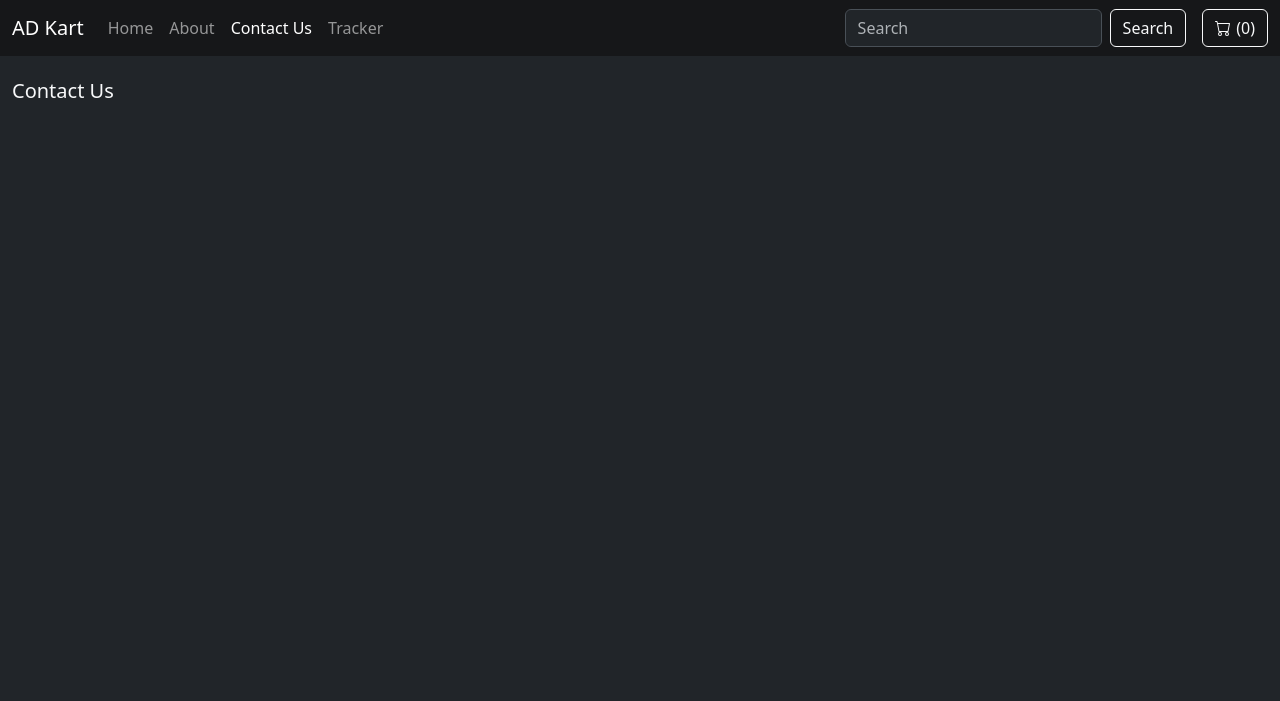
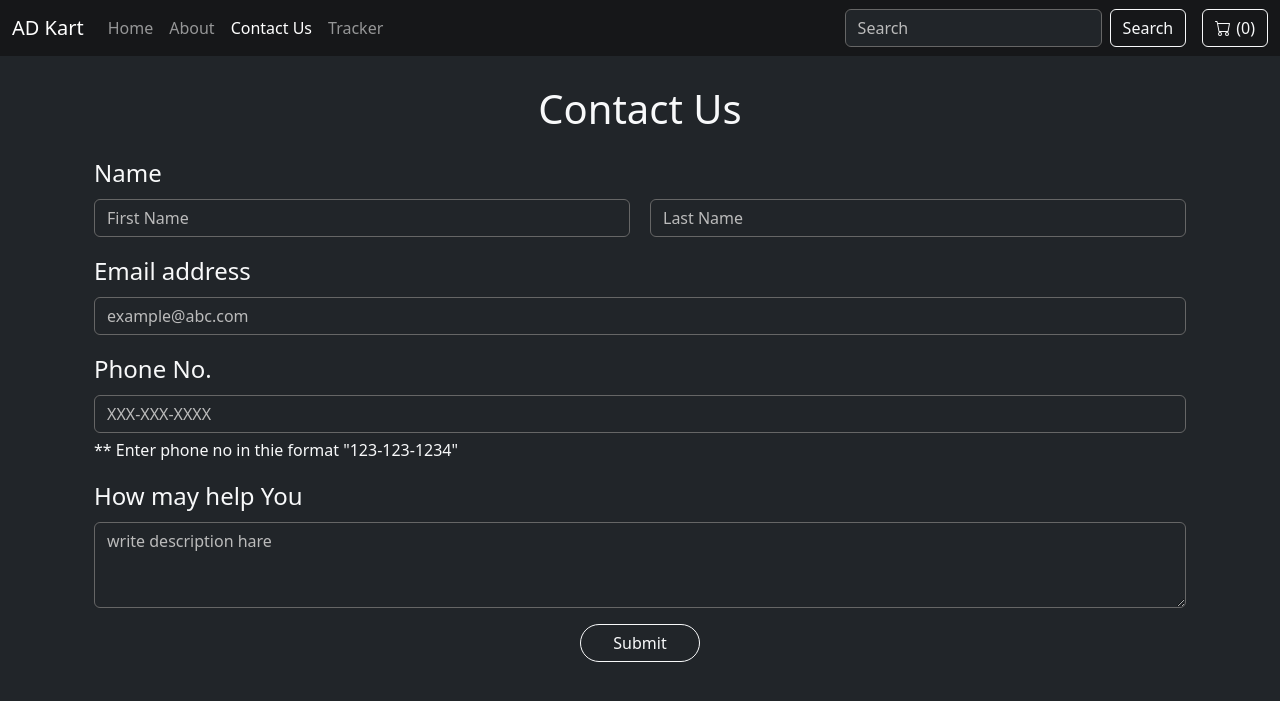
Before and after one commit to dharayush7/adKart, a Django app: page /shop/contact/ in a window 1280 px wide. Shown: the top 701 px of the page. Run offline with Django 5.2, Linux system fonts and the light colour scheme.

Commit message:
contact page done & add cart new feature done

```diff
--- a/shop/admin.py
+++ b/shop/admin.py
@@ -1,6 +1,7 @@
-from django.contrib import admin
+from django.contrib import admin # type: ignore
 
 # Register your models here.
-from .models import Product
+from .models import Product,Contact
 
 admin.site.register(Product)
+admin.site.register(Contact)
--- a/shop/templates/shop/contact.html
+++ b/shop/templates/shop/contact.html
@@ -1,6 +1,26 @@
-{% extends "shop/basic.html" %}
-{% block title %} Contact Us {% endblock %}
-{% block navLink %}
+{% extends "shop/basic.html" %} {% block title %} Contact Us {% endblock %}
+<!-- style -->
+{% block style %}
+<style>
+  input {
+    border: 1px #666666 solid !important;
+  }
+
+  input::placeholder {
+    color: rgb(187, 187, 187) !important;
+    opacity: 1;
+  }
+
+  textarea {
+    border: 1px #666666 solid !important;
+  }
+
+  textarea::placeholder {
+    color: rgb(187, 187, 187) !important;
+    opacity: 1;
+  }
+</style>
+{% endblock %} {% block navLink %}
 <li class="nav-item">
   <a class="nav-link" aria-current="page" href="/shop">Home</a>
 </li>
@@ -14,8 +34,85 @@
   <a class="nav-link" href="/shop/track">Tracker</a>
 </li>
 {% endblock %} {% block body %}
-<div class="container-fluid" style="margin-top: 79px;" >
-  <h5 class="text text-light">Contact Us</h5>
+<div class="container-fluid" style="margin-top: 79px">
+  <div class="container d-flex justify-content-center">
+    <p class="text text-light fs-1 fw-medium">Contact Us</p>
+  </div>
+  <div class="container">
+    <form action="/shop/contact/" method="POST"> {% csrf_token %}
+      <div class="container">
+        <label for="name" class="form-label text-light fs-4">Name</label>
+      </div>
+      <div class="container d-flex" id="name" style="width: 100%">
+        <div class="mb-3" style="width: 100%; margin-right: 10px">
+          <input
+            type="text"
+            class="form-control bg-dark text-light"
+            id="frs_name"
+            placeholder="First Name"
+            name="frsName"
+            required
+          />
+        </div>
+        <div class="mb-3" style="width: 100%; margin-left: 10px">
+          <input
+            type="text"
+            class="form-control bg-dark text-light"
+            id="lst_name"
+            placeholder="Last Name"
+            name="lstName"
+            required
+          />
+        </div>
+      </div>
+      <div class="container mb-3">
+        <label for="email" class="form-label text-light fs-4"
+          >Email address</label
+        >
+        <input
+          type="email"
+          class="form-control bg-dark text-light"
+          name="email"
+          placeholder="example@abc.com"
+          id="email"
+          required
+        />
+      </div>
+      <div class="container mb-3">
+        <label for="phone" class="form-label text-light fs-4">Phone No.</label>
+        <input
+          type="tel"
+          class="form-control bg-dark text-light"
+          name="phone"
+          placeholder="XXX-XXX-XXXX"
+          id="phone"
+          pattern="[0-9]{3}-[0-9]{3}-[0-9]{4}"
+          required
+        />
+        <p class="text text-light fs-6" style="margin-top: 5px;">** Enter phone no in thie format "123-123-1234"</p>
+      </div>
+      <div class="container mb-3 text-light fs-4">
+        <label for="desc" class="form-label">How may help You</label>
+        <textarea
+          class="form-control bg-dark text-light"
+          id="desc"
+          name="desc"
+          placeholder="write description hare"
+          rows="3"
+          required
+        ></textarea>
+      </div>
+      <div class="container d-flex justify-content-center align-items-center">
+        <button
+          class="btn btn-outline-light"
+          style="width: 120px; border-radius: 20px"
+          type="submit"
+        >
+          Submit
+        </button>
+      </div>
+    </form>
+  </div>
 </div>
 
 {% endblock %}
--- a/shop/urls.py
+++ b/shop/urls.py
@@ -1,4 +1,4 @@
-from django.urls import path
+from django.urls import path # type: ignore
 from . import views
 
 
@@ -6,6 +6,7 @@ urlpatterns = [
     path("", views.index, name="home"),
     path("about/", views.about, name="about"),
     path("contact/", views.contact, name="contact"),
+    path('contact/success', views.contactSuccess, name="contactSuccess"),
     path("track/", views.tracker, name="track"),
     path("search/", views.index, name="search"),
     path("product/<int:id>", views.product, name="productView"),
--- a/shop/views.py
+++ b/shop/views.py
@@ -1,6 +1,5 @@
-from django.shortcuts import render
-from django.http import HttpResponse
-from .models import Product
+from django.shortcuts import render, redirect # type: ignore
+from .models import Product, Contact
 from math import ceil
 
 
@@ -29,6 +28,16 @@ def about(request):
 
 
 def contact(request):
+    if request.method == "POST":
+        frsName = request.POST.get('frsName', '')
+        lstName = request.POST.get('lstName', '')
+        email = request.POST.get('email', '')
+        phone = request.POST.get('phone', '')
+        desc = request.POST.get('desc', '')
+        name = frsName +" "+ lstName
+        contact = Contact(name=name, email=email, phone=phone, desc=desc )
+        contact.save()
+        return redirect('contactSuccess')
     return render(request, 'shop/contact.html')
 
 
@@ -37,6 +46,9 @@ def tracker(request):
 
 
 def product(request, id):
-    print(id)
     prd = Product.objects.filter(id=id)
     return render(request, 'shop/product.html', {'prd': prd})
+
+
+def contactSuccess(request):
+    return render(request, 'shop/contactSuccess.html')
```
Also changed, not shown: shop/models.py (+12 -1 lines), shop/static/css/index.css (added, +27 -0 lines), shop/static/script/index.js (+42 -12 lines), shop/templates/shop/contactSuccess.html (added, +25 -0 lines), shop/templates/shop/index.html (+8 -9 lines), shop/migrations/0006_contact.py (added).
